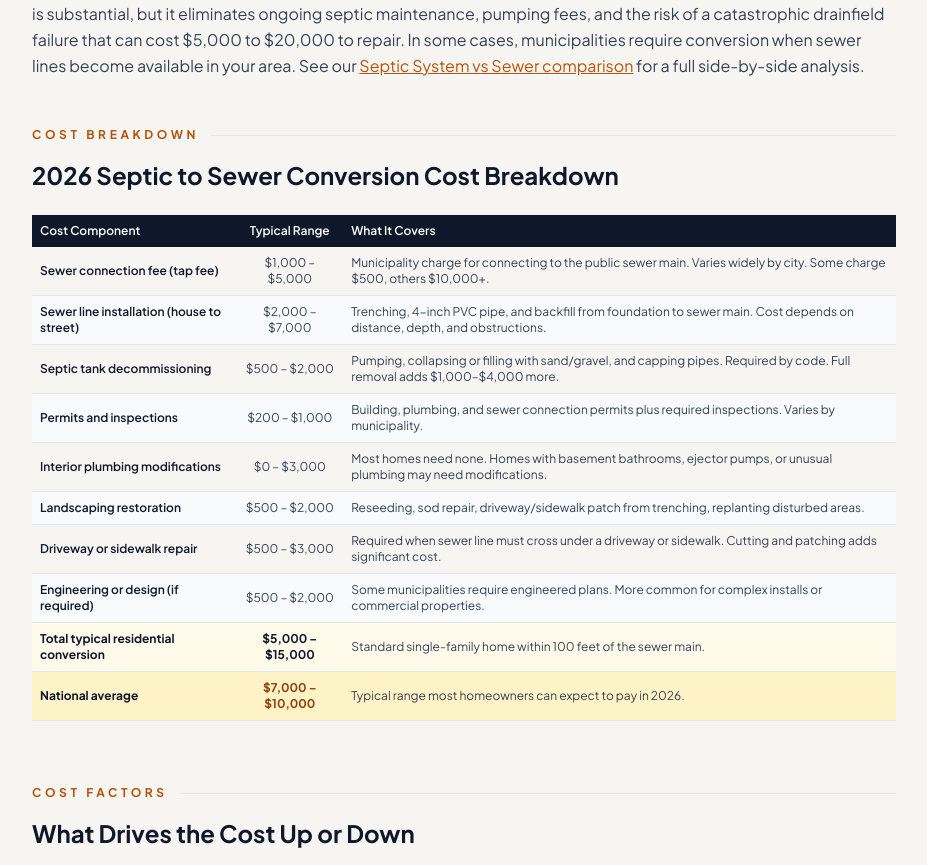
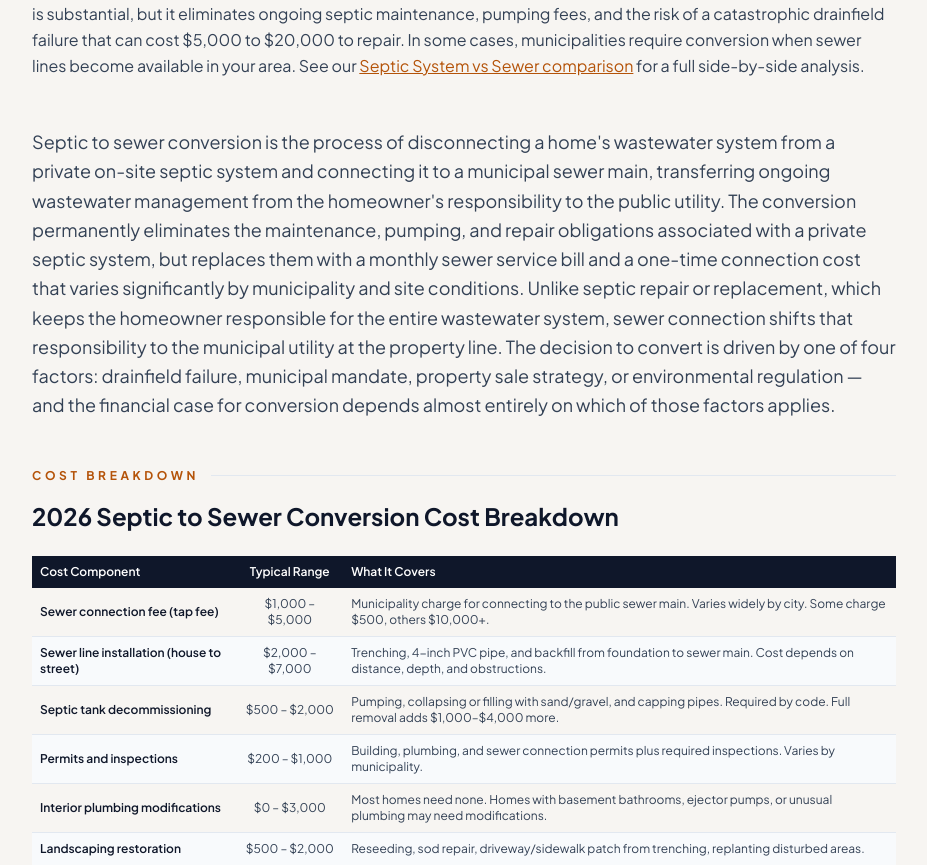
Before and after one commit to thebasementguide2026/theseptic.guide-, a Next.js app: page /cost-guides/septic-to-sewer-conversion-cost in a window 1280 px wide. Shown: the part 1090-1955 px from the top of the page, without its empty margins (176-1103 px from the left). Built offline with nearby package versions, Linux system fonts and the light colour scheme.

Commit message:
Add entity definition paragraph on septic-to-sewer-conversion-cost page

```diff
--- a/app/cost-guides/septic-to-sewer-conversion-cost/page.tsx
+++ b/app/cost-guides/septic-to-sewer-conversion-cost/page.tsx
@@ -163,6 +163,9 @@ export default function SepticToSewerConversionCostPage() {
         </p>
         <p className="text-base text-slate-700 leading-relaxed mb-12">
           Septic to sewer conversion is one of the biggest infrastructure decisions a homeowner can make. The upfront cost is substantial, but it eliminates ongoing septic maintenance, pumping fees, and the risk of a catastrophic drainfield failure that can cost $5,000 to $20,000 to repair. In some cases, municipalities require conversion when sewer lines become available in your area. See our <Link href="/comparisons/septic-vs-sewer" className="text-amber-700 underline hover:text-amber-800">Septic System vs Sewer comparison</Link> for a full side-by-side analysis.
+        </p>
+        <p className="text-lg text-slate-700 leading-relaxed mb-12">
+          Septic to sewer conversion is the process of disconnecting a home&apos;s wastewater system from a private on-site septic system and connecting it to a municipal sewer main, transferring ongoing wastewater management from the homeowner&apos;s responsibility to the public utility. The conversion permanently eliminates the maintenance, pumping, and repair obligations associated with a private septic system, but replaces them with a monthly sewer service bill and a one-time connection cost that varies significantly by municipality and site conditions. Unlike septic repair or replacement, which keeps the homeowner responsible for the entire wastewater system, sewer connection shifts that responsibility to the municipal utility at the property line. The decision to convert is driven by one of four factors: drainfield failure, municipal mandate, property sale strategy, or environmental regulation &mdash; and the financial case for conversion depends almost entirely on which of those factors applies.
         </p>
 
         {/* Cost Breakdown Table */}
```
